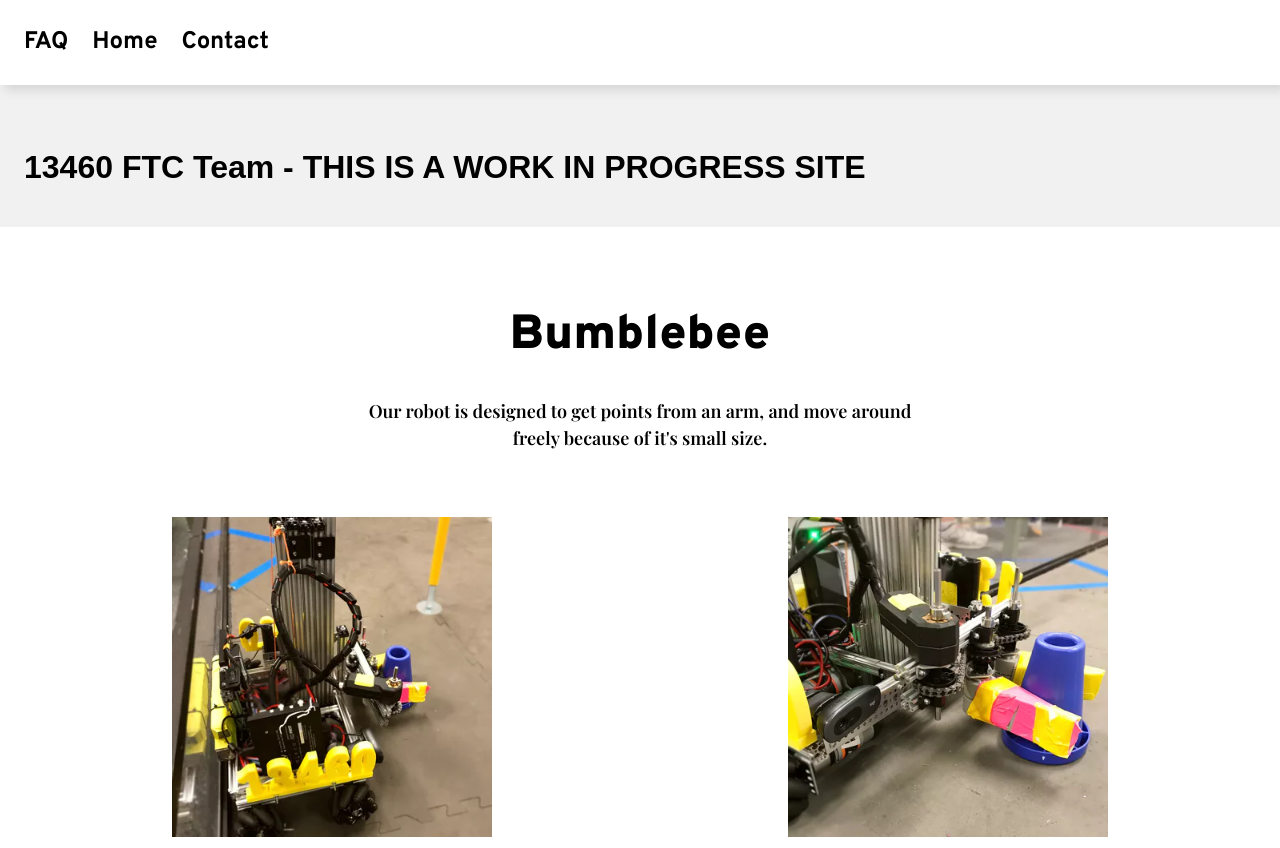
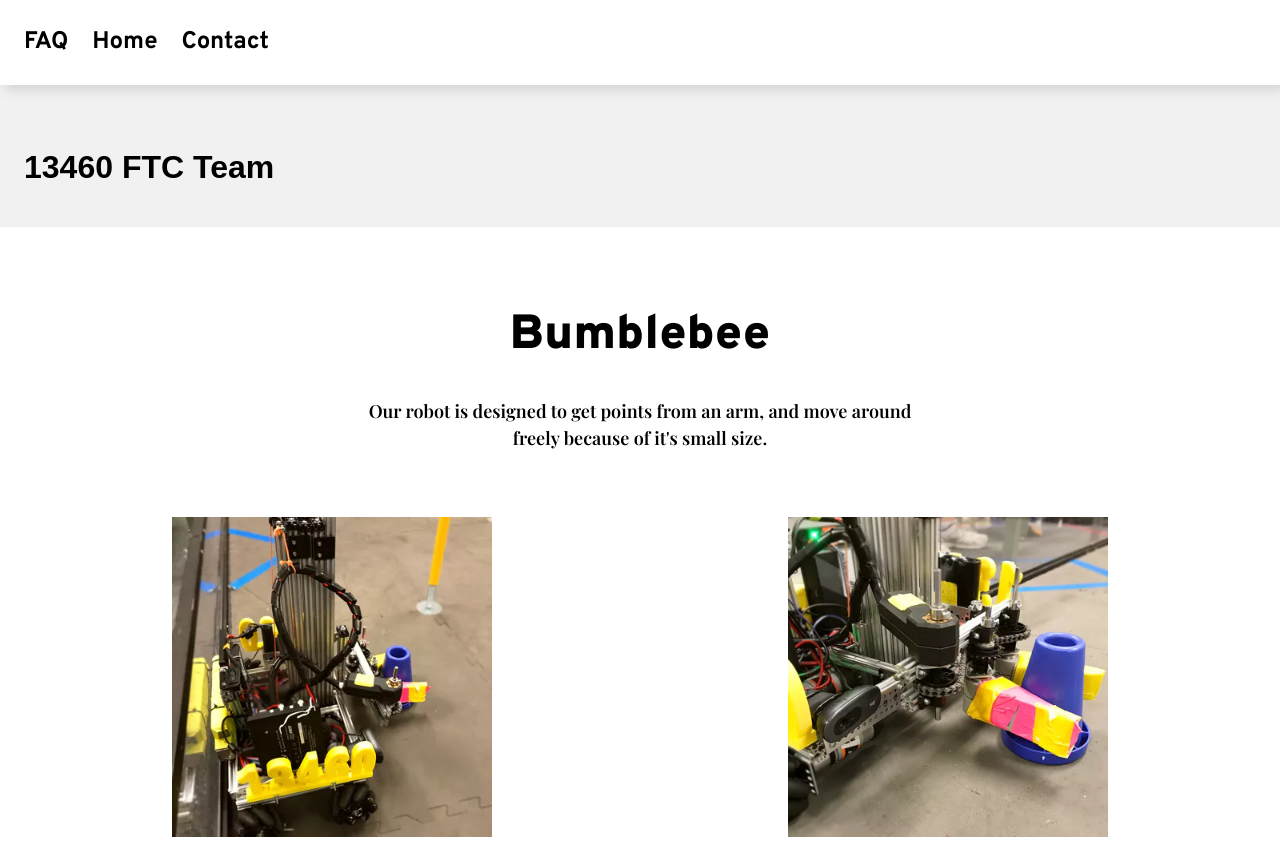
Before and after one commit to 13460team/13460team.github.io, a website built with Parcel: page index.html in a window 1280 px wide. Shown: the top 848 px of the page. Built offline with nearby package versions, Linux system fonts and the light colour scheme; a web font is replaced by a local one.

Commit message:
Update index.html

```diff
--- a/index.html
+++ b/index.html
@@ -90,7 +90,7 @@
         <div class="home-container2">
           <div class="home-hero">
             <h1 class="home-text">
-              <span>13460 FTC Team - THIS IS A WORK IN PROGRESS SITE</span>
+              <span>13460 FTC Team</span>
               <br />
             </h1>
           </div>
```
